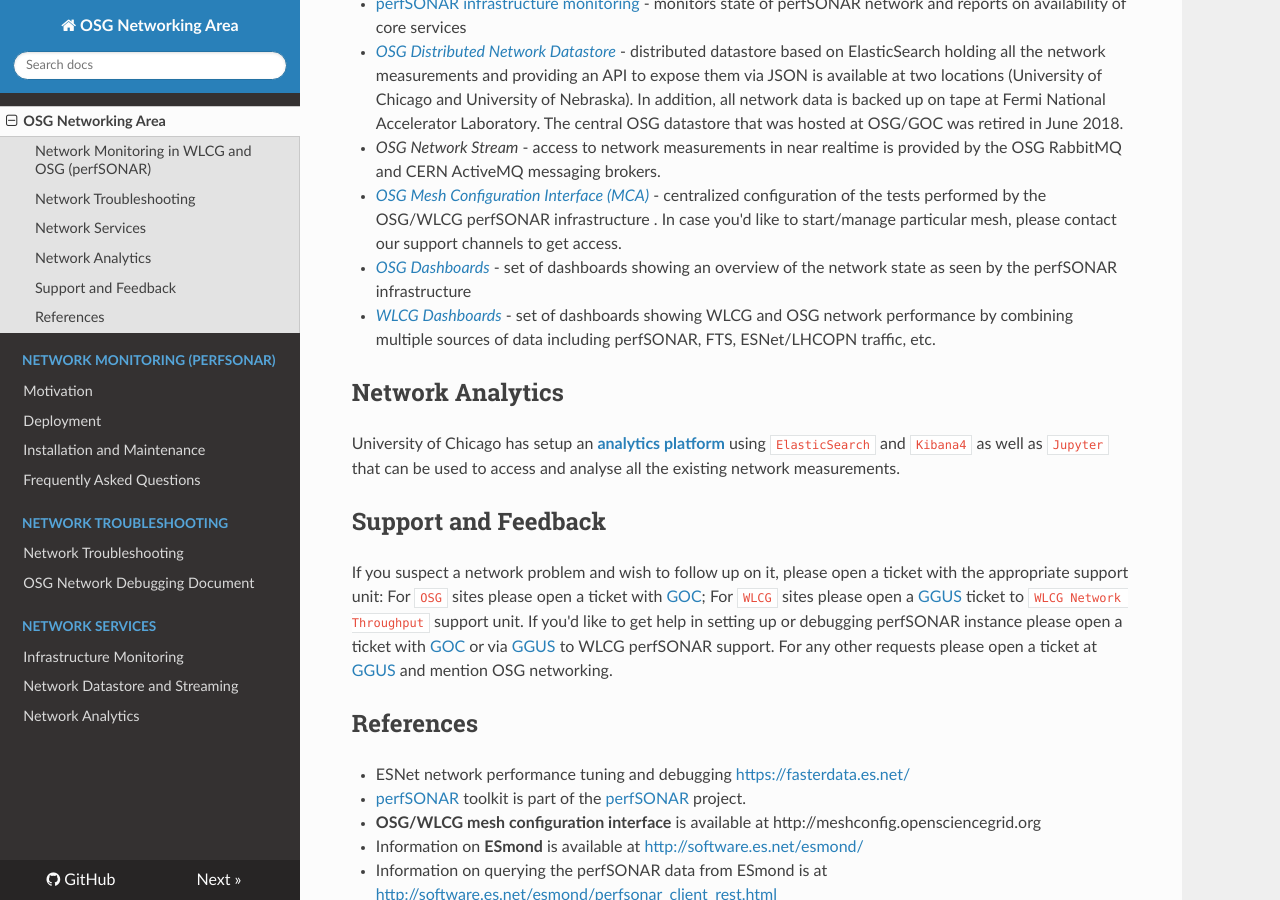
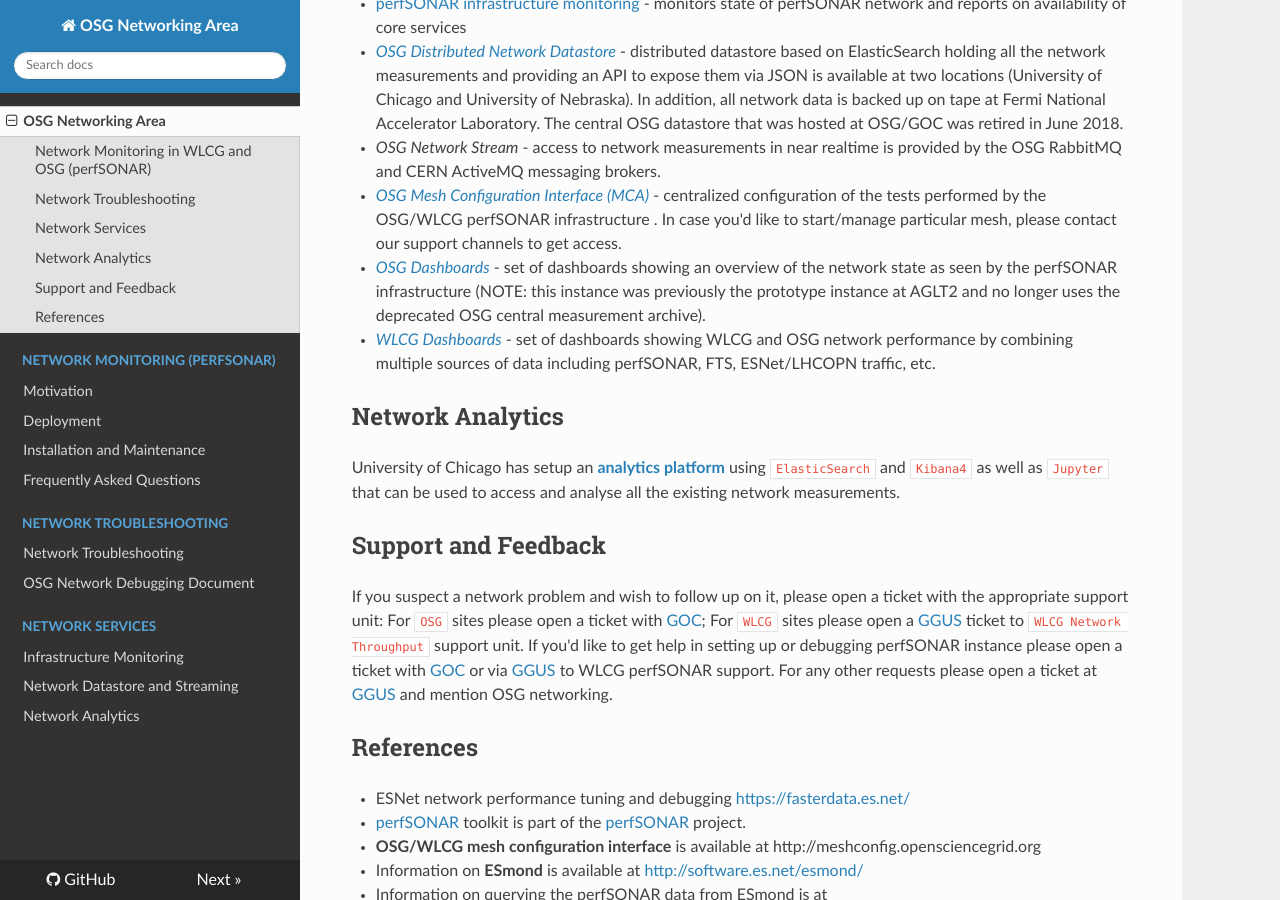
Before and after one commit to osg-htc/networking, an MkDocs documentation site: the page built from docs/index.md, in a window 1280 px wide and 900 px high, scrolled down 985 px. Built offline with MkDocs 1.6.1, drawn with Linux system fonts in a browser that asks for light colours; nearby versions of some CDN libraries; old or Windows-style settings are respelled for this version of MkDocs.

Commit message:
Update index.md

```diff
--- a/docs/index.md
+++ b/docs/index.md
@@ -28,7 +28,7 @@
 - [*OSG Distributed Network Datastore*](http://atlas-kibana.mwt2.org:5601/app/kibana#/dashboard/Default?_g=()) - distributed datastore based on ElasticSearch holding all the network measurements and providing an API to expose them via JSON is available at two locations (University of Chicago and University of Nebraska). In addition, all network data is backed up on tape at Fermi National Accelerator Laboratory. The central OSG datastore that was hosted at OSG/GOC was retired in June 2018.
 - *OSG Network Stream* - access to network measurements in near realtime is provided by the OSG RabbitMQ and CERN ActiveMQ messaging brokers.
 - [*OSG Mesh Configuration Interface (MCA)*](https://meshconfig.opensciencegrid.org/) - centralized configuration of the tests performed by the OSG/WLCG perfSONAR infrastructure . In case you'd like to start/manage particular mesh, please contact our support channels to get access.
-- [*OSG Dashboards*](http://psmad.opensciencegrid.org/maddash-webui/index.cgi) - set of dashboards showing an overview of the network state as seen by the perfSONAR infrastructure
+- [*OSG Dashboards*](http://psmad.opensciencegrid.org/maddash-webui/index.cgi) - set of dashboards showing an overview of the network state as seen by the perfSONAR infrastructure (NOTE: this instance was previously the prototype instance at AGLT2 and no longer uses the deprecated OSG central measurement archive).
 - [*WLCG Dashboards*](http://monit-grafana-open.cern.ch/dashboard/db/home?orgId=16) - set of dashboards showing WLCG and OSG network performance by combining multiple sources of data including perfSONAR, FTS, ESNet/LHCOPN traffic, etc.
 
 Network Analytics
```
